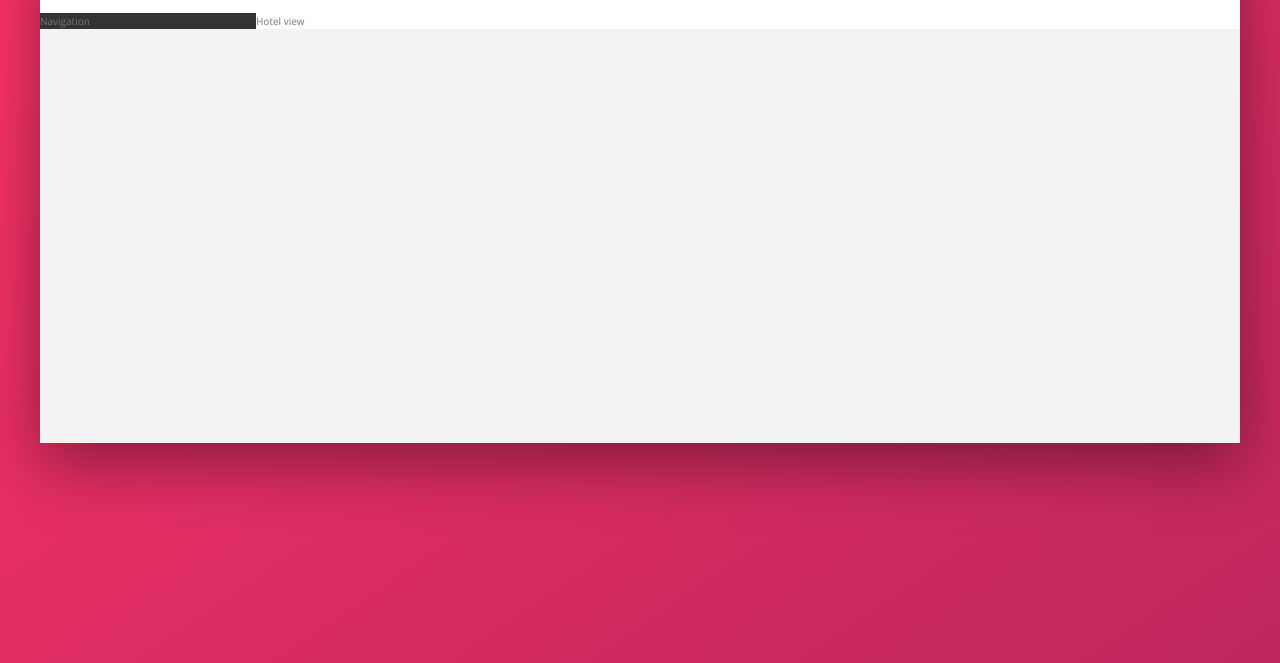
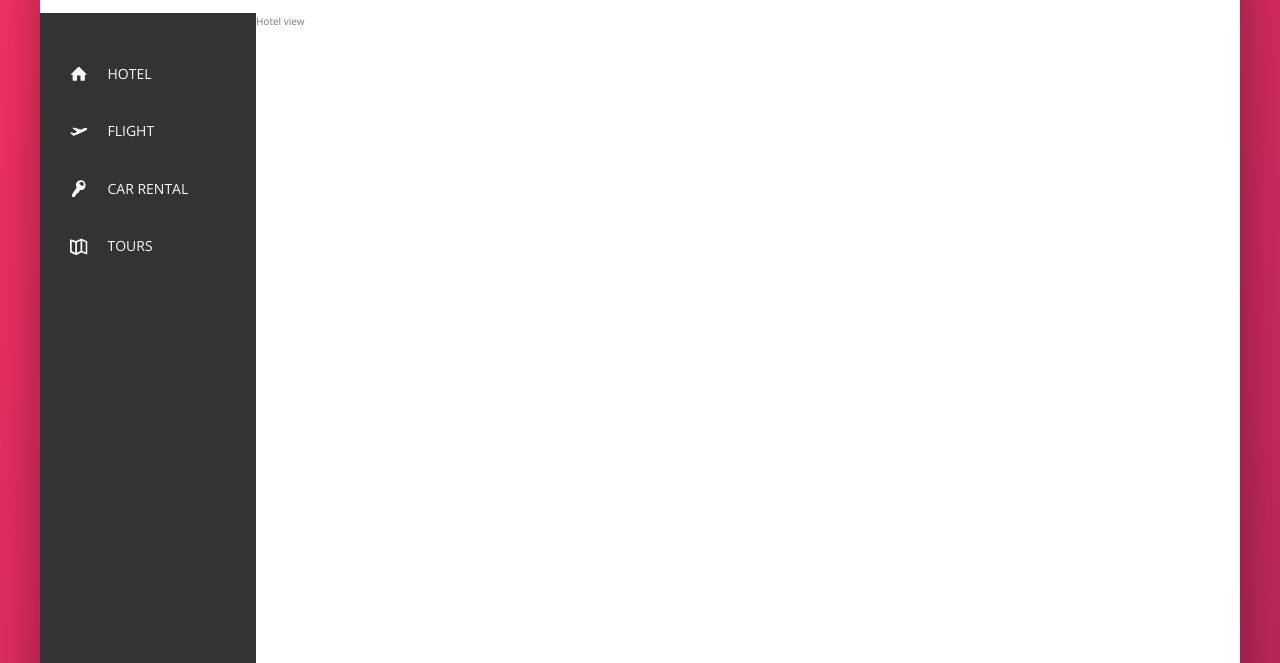
Before and after one commit to koglesby/trillo, a website: page index.html in a window 1280 px wide. Shown: the part 137-800 px from the top of the page. Drawn offline with nearby package versions, Linux system fonts and the light colour scheme.

Commit message:
build sidebar nav with animation

```diff
--- a/index.html
+++ b/index.html
@@ -55,7 +55,46 @@
       </header>
 
       <div class="content">
-        <nav class="sidebar">Navigation</nav>
+        <nav class="sidebar">
+          <ul class="side-nav">
+            <li class="side-nav__item side-nav__item--active">
+              <a href="#" class="side-nav__link">
+                <svg class="side-nav__icon">
+                  <use xlink:href="img/sprite.svg#icon-home"></use>
+                </svg>
+                <span> Hotel </span>
+              </a>
+            </li>
+            <li class="side-nav__item">
+              <a href="#" class="side-nav__link">
+                <svg class="side-nav__icon">
+                  <use xlink:href="img/sprite.svg#icon-aircraft-take-off"></use>
+                </svg>
+                <span> Flight </span>
+              </a>
+            </li>
+            <li class="side-nav__item">
+              <a href="#" class="side-nav__link">
+                <svg class="side-nav__icon">
+                  <use xlink:href="img/sprite.svg#icon-key"></use>
+                </svg>
+                <span> Car Rental </span>
+              </a>
+            </li>
+            <li class="side-nav__item">
+              <a href="#" class="side-nav__link">
+                <svg class="side-nav__icon">
+                  <use xlink:href="img/sprite.svg#icon-map"></use>
+                </svg>
+                <span> Tours </span>
+              </a>
+            </li>
+          </ul>
+          <div class="legal">
+            2018 Trillo built by Kevin Oglesby. Original Design by Jonas
+            Schmedtmann.
+          </div>
+        </nav>
         <main class="hotel-view">Hotel view</main>
       </div>
     </div>
--- a/sass/_components.scss
+++ b/sass/_components.scss
@@ -115,3 +115,72 @@
     margin-right: 1rem;
   }
 }
+/////////////////////////////
+// SIDE NAVIGATION
+
+.side-nav {
+  font-size: 1.4rem;
+  list-style: none;
+  margin-top: 3.5rem;
+
+  &__item {
+    position: relative;
+
+    &:not(:last-child) {
+      margin-bottom: 0.5rem;
+    }
+  }
+
+  &__item::before,
+  &__item--active::before {
+    content: "";
+    position: absolute;
+    top: 0;
+    left: 0;
+    height: 100%;
+    width: 4px;
+    background-color: var(--color-primary);
+    transform: scaleY(0);
+    transition: transform 0.15s, width 0.3s cubic-bezier(1, 0, 0, 1) 0.15s,
+      background-color 0.15s;
+  }
+
+  &__item:active::before {
+    background-color: var(--color-primary-light);
+  }
+
+  &__item:hover::before {
+    transform: scaleY(1);
+    width: 100%;
+  }
+
+  &__link:link,
+  &__link:visited {
+    color: var(--color-grey-light-1);
+    text-decoration: none;
+    text-transform: uppercase;
+    display: block;
+    padding: 1.5rem 3rem;
+    position: relative;
+    z-index: 10;
+
+    display: flex;
+    align-items: center;
+  }
+
+  &__icon {
+    width: 1.75rem;
+    height: 1.75rem;
+    margin-right: 2rem;
+    fill: currentColor;
+  }
+}
+
+/////////////////////
+// LEGAL
+.legal {
+  font-size: 1.2rem;
+  color: var(--color-grey-light-4);
+  text-align: center;
+  padding: 2.5rem;
+}
--- a/sass/_layout.scss
+++ b/sass/_layout.scss
@@ -23,14 +23,20 @@
 .sidebar {
   background-color: var(--color-grey-dark-1);
 
-  flex: 0 0 18%;
   // flex-grow: 0;
   // flex-shrink: 0;
   // flex-basis: 18%;
+  flex: 0 0 18%;
+
+  display: flex;
+  flex-direction: column;
+  justify-content: space-between;
 }
 
 .hotel-view {
   background-color: #fff;
   flex: 1;
+
+  height: 80rem;
   // flex-grow: 1;
 }
```
Also changed, not shown: css/style.css.
